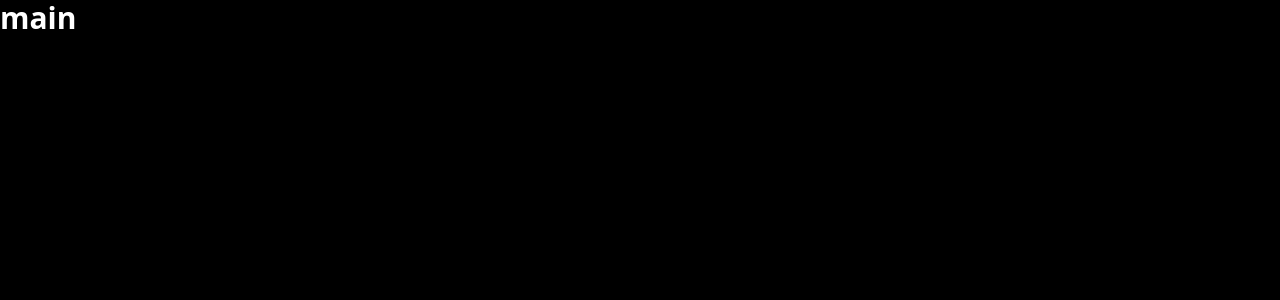
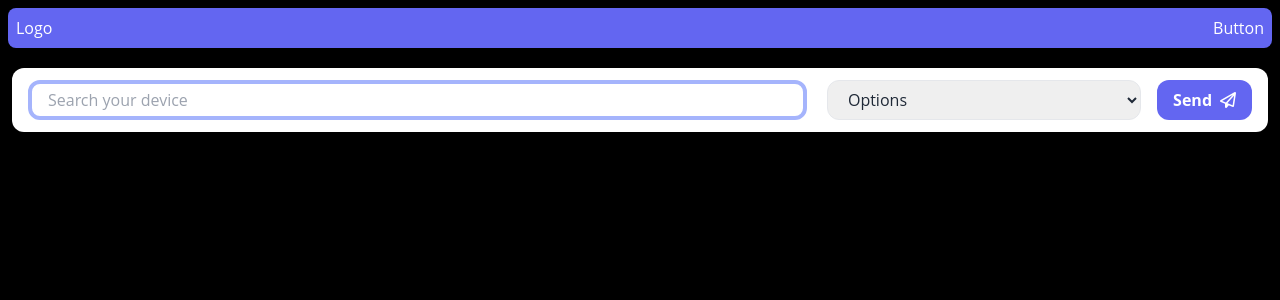
Before and after one commit to facundh23/Talent-Arena24, a React (Vite) app in the folder Frontend/: page / in a window 1280 px wide. Shown: the top 300 px of the page. Built offline with nearby package versions, Linux system fonts and the light colour scheme.

Commit message:
Form in progress

```diff
--- a/Frontend/src/TalentFE.tsx
+++ b/Frontend/src/TalentFE.tsx
@@ -1,9 +1,11 @@
-import React from 'react'
+
+import { RouterProvider } from 'react-router-dom'
+import { router } from './presentation/router/router'
 
 export const TalentFE = () => {
   return (
     <div>
-      <h1>main</h1>
+      <RouterProvider router={router} />
     </div>
   )
 }
--- /dev/null
+++ b/Frontend/src/presentation/components/ConsultDeviceText.tsx
@@ -0,0 +1,67 @@
+import { useState, FormEvent } from 'react';
+
+interface Props {
+    onSendQuery: (query: string) => void;
+    placeholder: string;
+    options : Options[]
+}
+
+interface Options {
+    id:string;
+    text:string;
+}
+
+
+
+
+const ConsultDeviceText = ({ onSendQuery, placeholder, options }: Props) => {
+    const [query, setQuery] = useState<string>('');
+    const [selectedOption, setSelectedOption] = useState<string>('')
+
+    const handleSendQuery = (event: FormEvent<HTMLFormElement>) => {
+        event?.preventDefault();
+        if(query.trim().length === 0) return;
+        onSendQuery(query);
+        setQuery('');
+    }
+    return (
+        <form
+            onSubmit={handleSendQuery}
+            className='flex flex-row items-center h-16 rounded-xl bg-white w-full px-4'
+        >
+            <div className='flex-grow'>
+                <div className='flex'>
+                    <input
+                    type="text"
+                    autoFocus
+                    name='Message'
+                    className={selectedOption === '' ? 'w-full rounded-xl focus:outline-none focus:border-indigo-300 pl-4 h-10 border-red-400 border-4 text-red-900'  : 'w-full border rounded-xl text-gray-800 focus:outline-none focus:border-indigo-300 pl-4 h-10'}
+                    placeholder={placeholder}
+                    value={query}
+                    onChange={(e) => setQuery(e.target.value)}
+
+                    />
+                    <select name='select'
+                    className='w-2/5 ml-5 border rounded-xl text-gray-800 focus:outline-none focus:border-indigo-300 pl-4 h-10'>
+                        <option value="">Options</option>
+                        {
+                            options && options.map(device => (
+
+                                <option key={device.id} value={device.id}>{device.text}</option>
+                            ))
+                        }
+                    </select>
+                </div>
+            </div>
+
+            <div className='ml-4'>
+                <button className='btn-primary'>
+                    <span className='mr-2'>Send</span>
+                    <i className='fa-regular fa-paper-plane'></i>
+                </button>
+            </div>
+        </form>
+    )
+}
+
+export default ConsultDeviceText
--- /dev/null
+++ b/Frontend/src/presentation/layouts/Layout.tsx
@@ -0,0 +1,22 @@
+import React from 'react'
+import { Outlet } from 'react-router-dom'
+
+export const Layout = () => {
+  return (
+    <main className="flex flex-col m-2 w-vw ">
+      <nav className="bg-indigo-500 flex px-2 py-2 justify-between mb-4 w-90% rounded-lg">
+        <div>Logo</div>
+        <div>Button</div>
+      </nav>
+
+
+          <div className="flex flex-col flex-auto h-full p-1">
+            <Outlet />
+          </div>
+
+    </main>
+
+
+
+  )
+}
--- /dev/null
+++ b/Frontend/src/presentation/pages/detail/DeviceDetail.tsx
@@ -0,0 +1,9 @@
+import React from 'react'
+
+export const DeviceDetail = () => {
+  return (
+    <div>
+      Device Detail
+    </div>
+  )
+}
--- /dev/null
+++ b/Frontend/src/presentation/pages/home/HomePage.tsx
@@ -0,0 +1,17 @@
+import ConsultDeviceText from "../../components/ConsultDeviceText"
+
+const devices = [
+  {id:'dron', text:'Dron'},
+  {id:'plane', text:'Plane'},
+  {id:'ship', text:'Ship'},
+]
+
+export const HomePage = () => {
+
+
+  return (
+    <div>
+      <ConsultDeviceText placeholder="Search your device" onSendQuery={query => console.log(query)} options={devices} />
+    </div>
+  )
+}
--- /dev/null
+++ b/Frontend/src/presentation/pages/index.ts
@@ -0,0 +1,2 @@
+export * from './detail/DeviceDetail';
+export * from './home/HomePage';
--- /dev/null
+++ b/Frontend/src/presentation/router/router.tsx
@@ -0,0 +1,37 @@
+import { Navigate, createBrowserRouter } from "react-router-dom";
+import { Layout } from "../layouts/Layout";
+import { DeviceDetail, HomePage } from "../pages";
+
+export const menuRoutes = [
+    {
+        to: "/",
+        icon: "fa-solid fa-spell-check",
+        title: "Home Page",
+        description: "Corregir ortografía",
+        component: <HomePage />
+    },
+    {
+        to: "/detail/1",
+        icon: "fa-solid fa-code-compare",
+        title: "Detail Page",
+        description: "Comparar pros y contras",
+        component: <DeviceDetail />
+    }
+];
+
+export const router = createBrowserRouter([
+    {
+        path: "/",
+        element: <Layout />,
+        children: [
+            ...menuRoutes.map(route => ({
+                path: route.to,
+                element: route.component
+            })),
+            {
+                path:'',
+                element:<Navigate to={menuRoutes[0].to}/>
+            }
+        ]
+    }
+])
```
Also changed, not shown: 2 other files (tests, documents, lock files or other folders).
